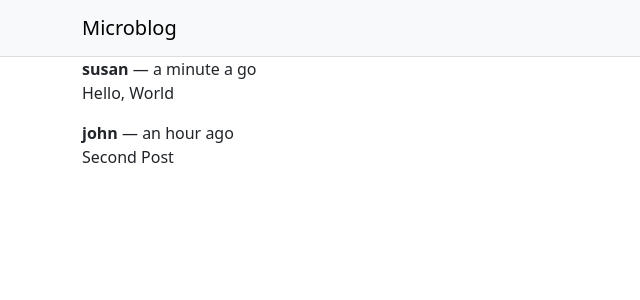
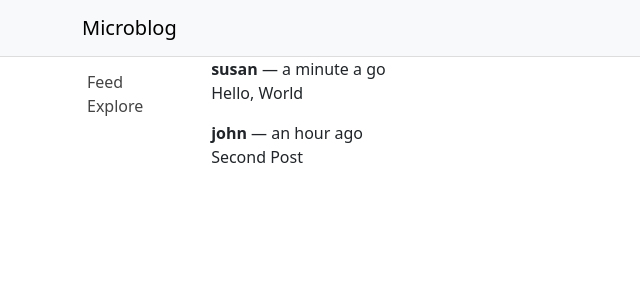
Before and after one commit to Hjordt98/react-microblog, a React (Create React App) app: page /explore in a window 1280 px wide. Shown: the top 300 px of the page, without its empty margins (0-640 px from the left). Built offline with nearby package versions, Linux system fonts and the light colour scheme.

Commit message:
ch_3_adding_a_sidebar

```diff
--- a/src/App.js
+++ b/src/App.js
@@ -1,5 +1,8 @@
 import Container from 'react-bootstrap/Container';
+import Stack from 'react-bootstrap/Stack'
 import Header from './components/Header';
+import Sidebar from './components/Sidebar'
+
 
 export default function App() {
   const posts = [
@@ -25,6 +28,9 @@
       <Container fluid className='App'>
         <Header/>
         <Container>
+          <Stack direction="horizontal">
+            <Sidebar/>
+            <Container>
               {posts.length === 0 ?
                 <p>There are no blog postsd</p>
               :
@@ -39,6 +45,8 @@
                 })
               }
             </Container>
+          </Stack>
+        </Container>
     </Container>
    );
 }
--- /dev/null
+++ b/src/components/Sidebar.js
@@ -0,0 +1,15 @@
+import Navbar from "react-bootstrap/Navbar";
+import Nav from "react-bootstrap/Nav";
+
+export default function Sidebar() {
+  return (
+    <Navbar sticky="top" className="flex-column Sidebar">
+      <Nav.Item>
+        <Nav.Link href="/">Feed</Nav.Link>
+      </Nav.Item>
+      <Nav.Item>
+        <Nav.Link href="/explore">Explore</Nav.Link>
+      </Nav.Item>
+    </Navbar>
+  );
+}
--- a/src/index.css
+++ b/src/index.css
@@ -5,3 +5,29 @@
 .Header {
 border-bottom: 1px solid #ddd;
 }
+
+.Sidebar {
+  width: 120px; /* Distance to post from sidebar right side*/
+  margin: 5px; /* the invisible box around sidebar element*/
+
+  position: sticky; /* puts the element at the top of the screen */
+  top: 62px; /* amount of pixels element wont be placed in from top to bottom */
+  align-self: flex-start; /* Allows the default alignment along the cross axis to be overridden for individual flex items. */
+  align-items: start; /* Aligns flex items along the cross axis of the current line of the flex container. */
+}
+
+.Sidebar .nav-item {
+  width: 100%;
+}
+
+.Sidebar a {
+  color: #444;
+}
+
+.Sidebar a:hover{
+  background-color: #eee;
+}
+
+.Sidebar a:visited{
+  color: #444;
+}
```
Lines whose indentation alone changed are shown as unchanged.
